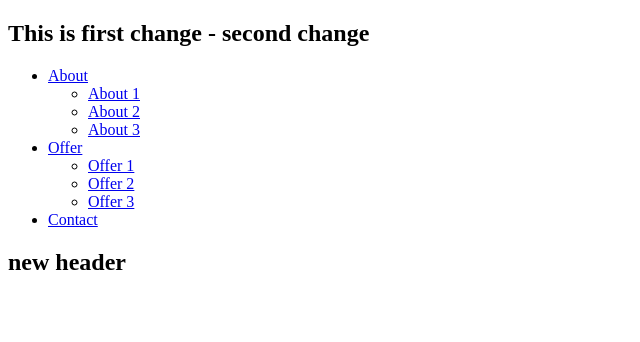
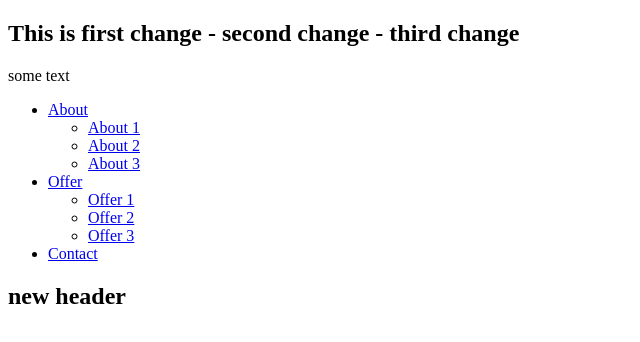
Before and after one commit to SokolowskiT/learning-git, a plain HTML site: page index.html in a window 1280 px wide. Shown: the whole page, without its empty margins (0-640 px from the left). Drawn offline with nearby package versions, Linux system fonts and the light colour scheme; files that its build step writes are made by us from their sources.

Commit message:
Change header and add p

```diff
--- a/index.html
+++ b/index.html
@@ -9,7 +9,9 @@
 	</head>
 	<body>
 		<nav>
-		    <h1>This is first change - second change</h1>
+		    <h1>This is first change - second change -
+third change</h1>
+			<p>some text</p>
 			<ul>
 				<li><a href=#>About</a>
 					<ul>
```
